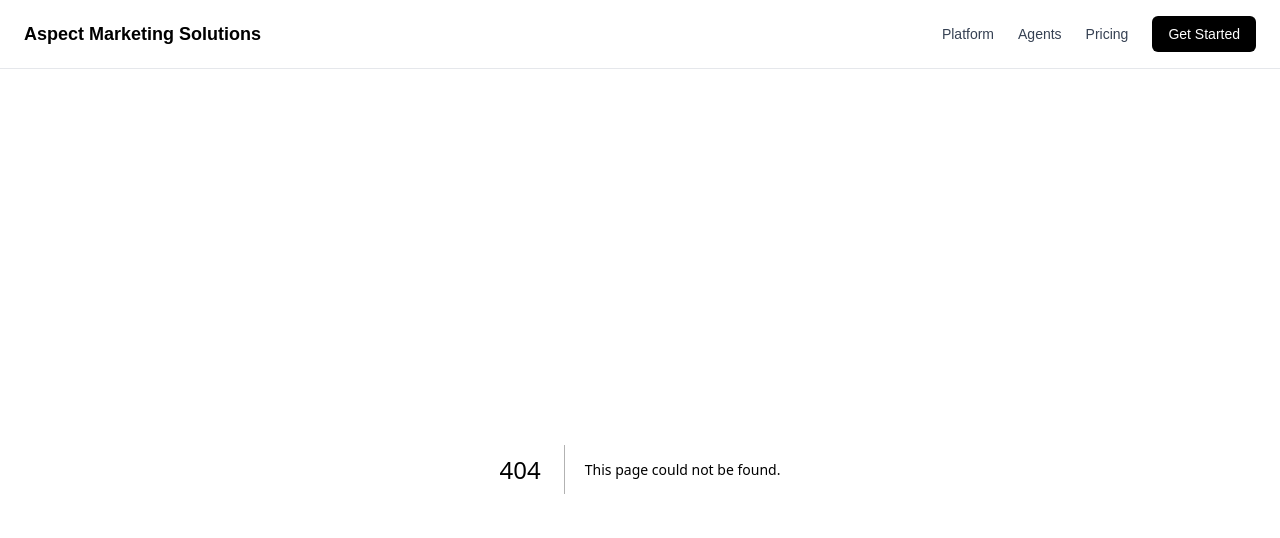
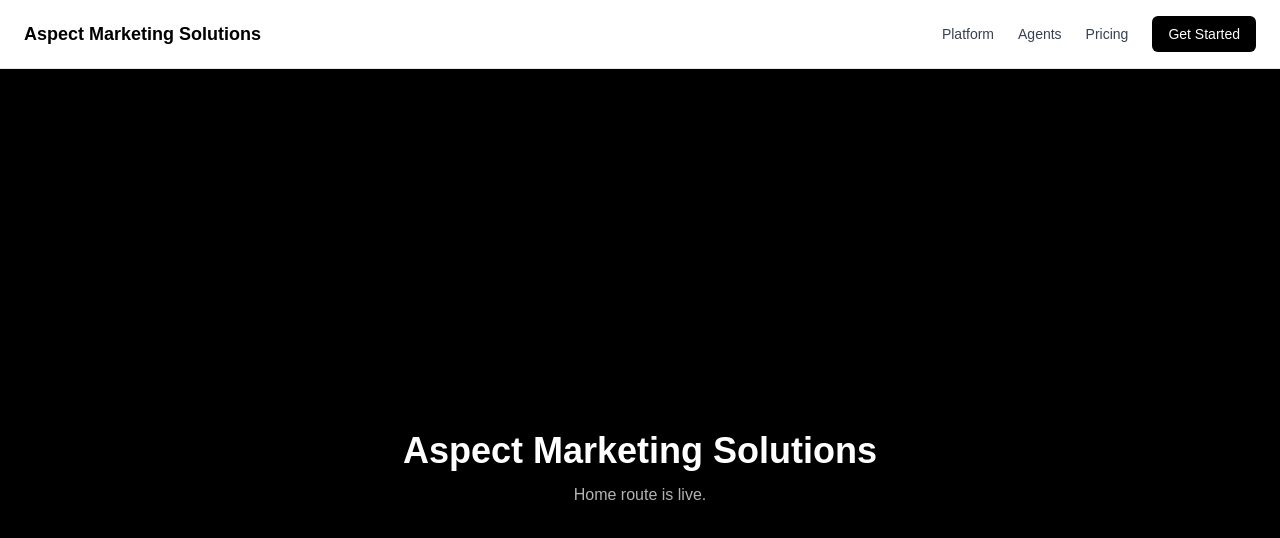
Before and after one commit to Bagelwaffles/Aspect-Marketing-Solutions-, a Next.js app in the folder site/: page / in a window 1280 px wide. Before the commit this address had no page. Shown: the top 538 px of the page. Built offline with nearby package versions, Linux system fonts and the light colour scheme.

Commit message:
Add home route and stabilize app router

```diff
--- /dev/null
+++ b/site/app/page.tsx
@@ -0,0 +1,10 @@
+export default function HomePage() {
+  return (
+    <main className="min-h-screen bg-black text-white flex items-center justify-center">
+      <div className="text-center">
+        <h1 className="text-4xl font-semibold">Aspect Marketing Solutions</h1>
+        <p className="mt-3 text-white/70">Home route is live.</p>
+      </div>
+    </main>
+  );
+}
```
